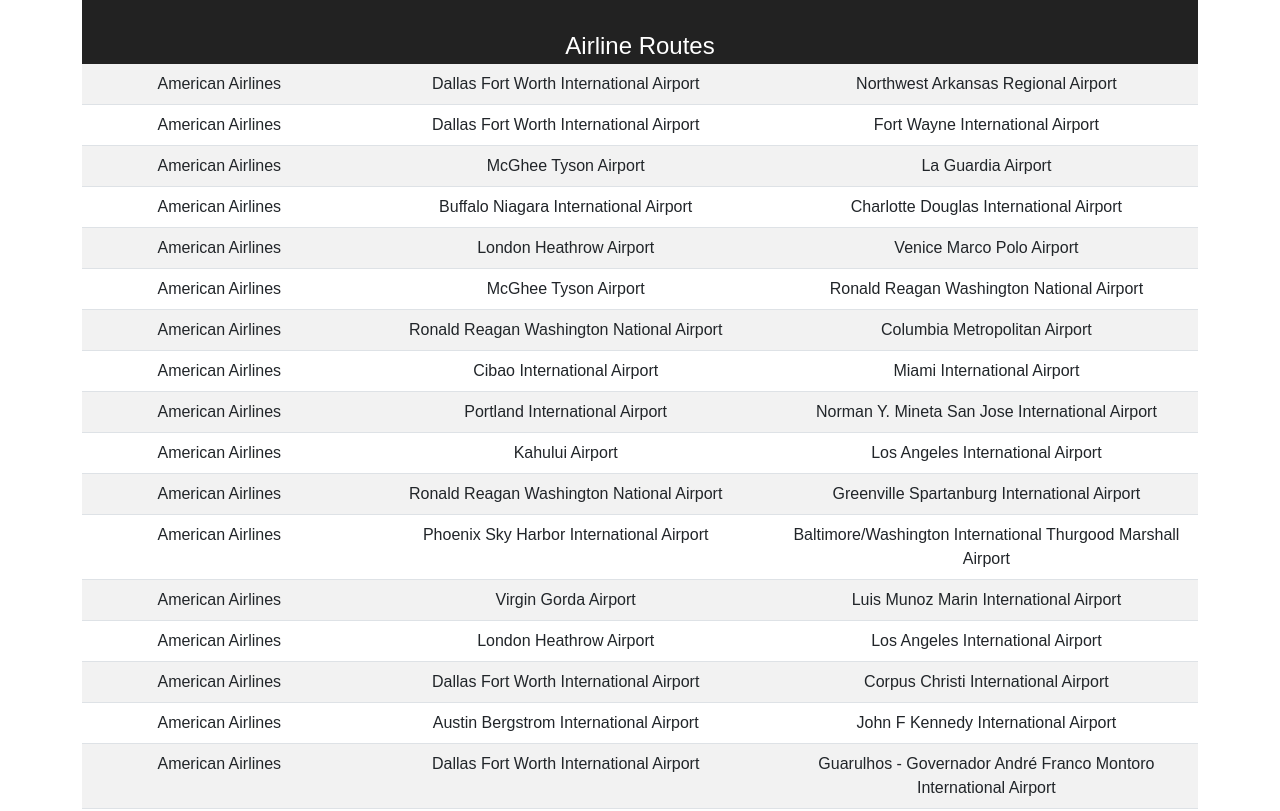
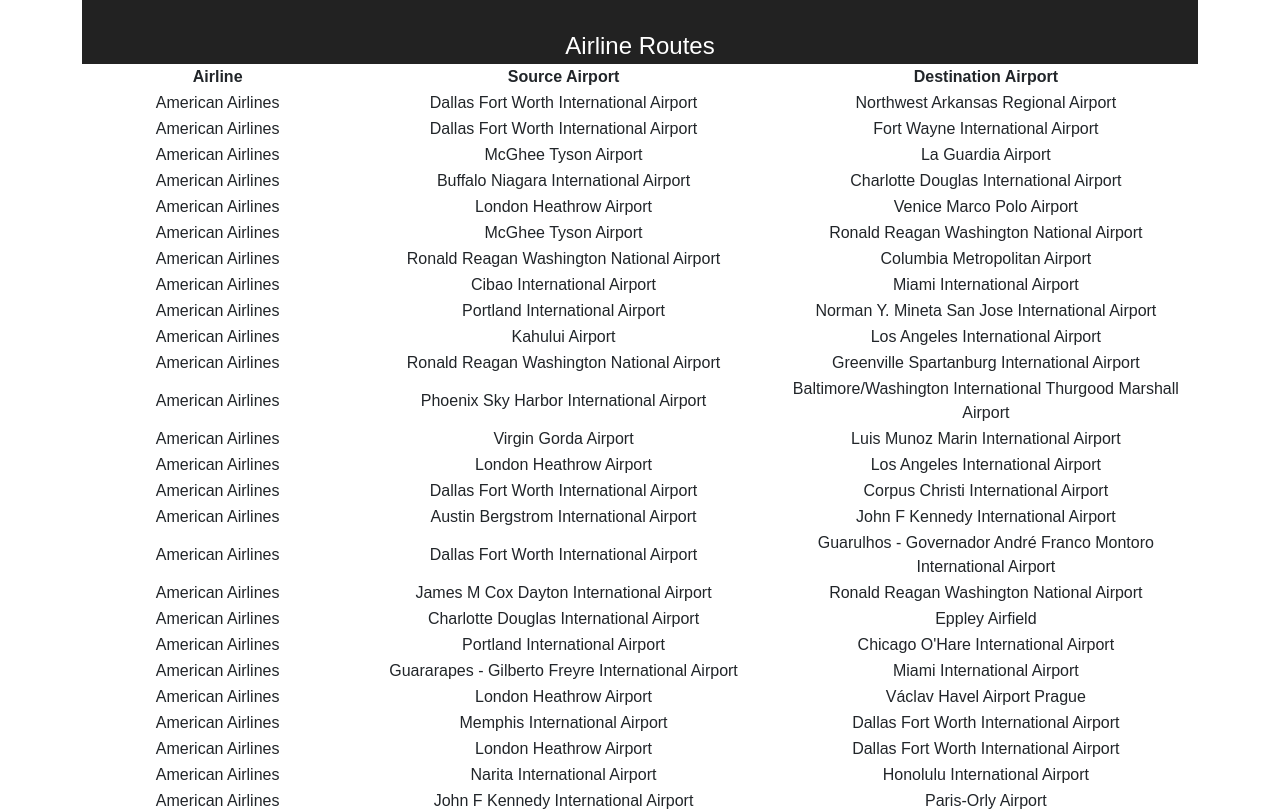
Before and after one commit to feliciaiveliz/Airline-Routes-Application, a React (Create React App) app: page / in a window 1280 px wide. Shown: the top 811 px of the page. Built offline with nearby package versions, Linux system fonts and the light colour scheme.

Commit message:
Removed bootstrap, updated React version to match boilerplate, completed step 4: extract table component

```diff
--- a/package.json
+++ b/package.json
@@ -7,9 +7,8 @@
     "@testing-library/react": "^9.3.2",
     "@testing-library/user-event": "^7.1.2",
     "prettier": "^2.0.5",
-    "react": "^18.2.0",
-    "react-bootstrap": "^2.4.0",
-    "react-dom": "^18.2.0",
+    "react": "^16.13.1",
+    "react-dom": "^16.13.1",
     "react-scripts": "3.4.1"
   },
   "scripts": {
--- a/src/App.js
+++ b/src/App.js
@@ -1,7 +1,21 @@
-import React, { Component } from 'react';
-import './App.css';
+import React, { Component } from 'react'
+import './App.css'
 import data from './data'
-import { Table } from 'react-bootstrap'
+import Table from './components/Table'
+
+const columns = [
+  {name: 'Airline', property: 'airline'},
+  {name: 'Source Airport', property: 'src'},
+  {name: 'Destination Airport', property: 'dest'},
+];
+
+function formatValue(property, value) {
+  if (property === 'airline') {
+    return data.getAirlineById(value).name
+  } else {
+    return data.getAirportByCode(value).name
+  }
+}
 
 const App = () => (
   <div className="app container">
@@ -9,19 +23,9 @@
     <h1 className="title">Airline Routes</h1>
   </header>
   <section>
-    <Table striped>
-      <tbody>
-        {data.routes.map(route =>
-          <tr>
-            <td>{data.getAirlineById(route.airline).name}</td>
-            <td>{data.getAirportByCode(route.src).name}</td>
-            <td>{data.getAirportByCode(route.dest).name}</td>
-          </tr>
-        )}
-      </tbody>
-    </Table>
+    <Table className="routes-table" columns={columns} rows={data.routes} format={formatValue} />
   </section>
 </div>
 )
 
-export default App;
+export default App
--- /dev/null
+++ b/src/components/Table.js
@@ -0,0 +1,27 @@
+import React from 'react'
+
+const Table = ({ columns, rows, format }) => {
+  return (
+    <table>
+     <thead>
+        <tr>
+          {columns.map(column =>
+            <th>{column.name}</th>
+          )}
+        </tr>
+      </thead>
+
+      <tbody>
+        {rows.map(row => // array of routes object (airline, src, dest)
+          <tr>
+            {columns.map(column =>
+              <td>{format(column.property, row[column.property])}</td>
+            )}
+          </tr>
+        )}
+      </tbody>
+    </table>
+  )
+}
+
+export default Table
```
Also changed, not shown: 1 other file (tests, documents, lock files or other folders).
